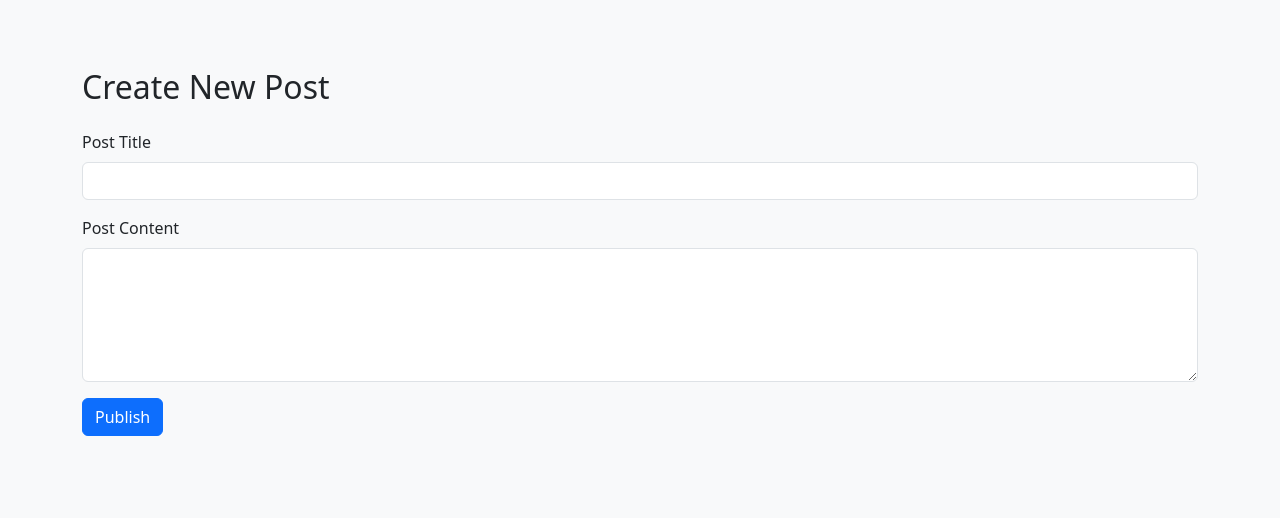
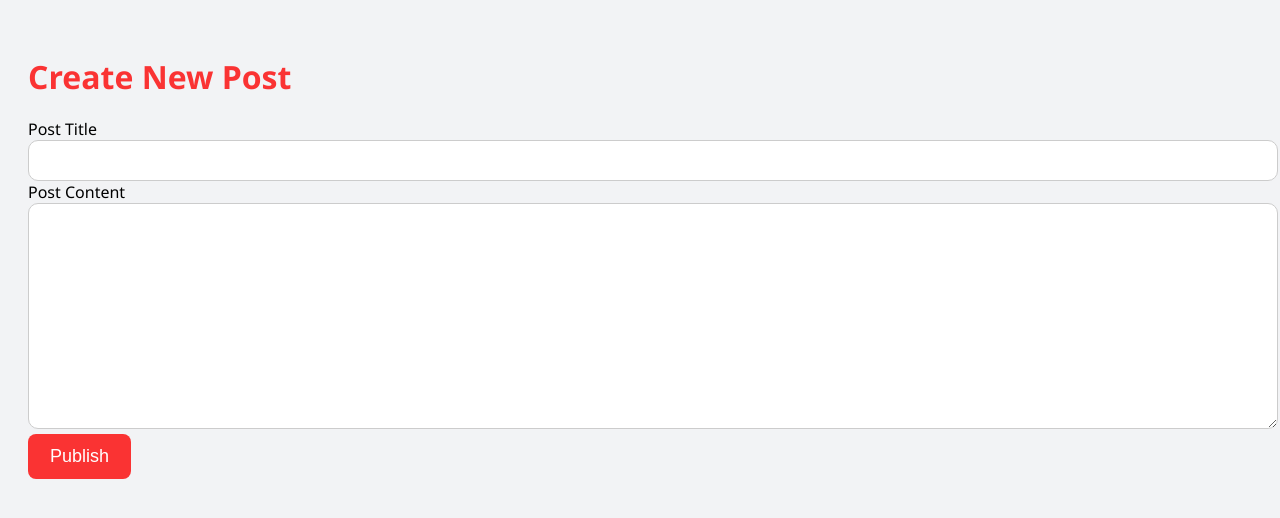
Before and after one commit to ATEFALAMRYA/WordPress_P, a PHP site: page /create_post.html in a window 1280 px wide. Shown: the top 518 px of the page. Run offline with PHP 8.4, Linux system fonts and the light colour scheme.

Commit message:
التعديل ما قبل الاخير

```diff
--- a/create_post.html
+++ b/create_post.html
@@ -3,20 +3,10 @@
 <head>
     <meta charset="UTF-8">
     <meta name="viewport" content="width=device-width, initial-scale=1.0">
-    <title>Create Post</title>
-    <link rel="stylesheet" href="https://cdn.jsdelivr.net/npm/bootstrap@5.3.2/dist/css/bootstrap.min.css">
-    <style>
-    body {
-        margin: 0;
-        padding: 20px;     /* ما يزيد المساحة */
-        box-sizing: border-box;
-        background: #f2f3f5;
-    }
-</style>
+    <link rel="stylesheet" href="post.css">
+</head>
 
-</head>
-<body class="bg-light">
-
+<body class="create-post">
 <div class="container mt-5">
     <h2>Create New Post</h2>
 
@@ -25,6 +15,7 @@
             <label class="form-label">Post Title</label>
             <input type="text" id="title" class="form-control" required>
         </div>
+
 
         <div class="mb-3">
             <label class="form-label">Post Content</label>
@@ -41,46 +32,48 @@
 
 //// ============================  الزبده   =========================
 
-
-// اتاكدو من مسار الملف انه موجود ب المكان نفسه و نفس الاسم
-const WP_URL = "http://localhost/wordpress/wp-json/wp/v2/posts";
+//البورت حقت صناعه البوستات
+const WP_URL = "http://127.0.0.1/wordpress/wp-json/wp/v2/posts";
 
 //هنا حط اسم اليوزر الي راح تستعمله
-const USERNAME = "اسم اليوزر";
-
+const USERNAME = "ATEF";
 
 //هنا الابلكيشون باس ورد
-const APP_PASS = "مكانم الابلكيشون باسورد";
+const APP_PASS = "JV7hqtncWXQMVtdGQc7FpG0E";
 
 //// ============================  الزبده   =========================
 
+//لو ضغط ببلش يبدا ينفذ
 document.getElementById("createForm").addEventListener("submit", async (e) => {
     e.preventDefault();
 
+// هنا طريقه الرسل ب الجيسون
     const response = await fetch(WP_URL, {
         method: "POST",
         headers: {
             "Content-Type": "application/json",
             "Authorization": "Basic " + btoa(`${USERNAME}:${APP_PASS}`)
         },
+
+//هنا محتوى البوست الي راح يتسوا
         body: JSON.stringify({
             title: document.getElementById("title").value,
             content: document.getElementById("content").value,
             status: "publish"
         })
     });
-
     const data = await response.json();
 
+// هنا لو تم انشاء البوست يعطيه id + اليرت واذا كانت في مشكله يعطي اليرت للمشكلة
     if (data.id) {
         document.getElementById("result").innerHTML =
-        `<div class="alert alert-success">Post Created Successfully! ID: ${data.id}</div>`;
+        `<div class="alert alert-success">Post Created: ${data.id}</div>`;
     } else {
         document.getElementById("result").innerHTML =
-        `<div class="alert alert-danger">Failed: ${JSON.stringify(data)}</div>`;
+        `<div class="alert alert-danger">Post Failedto creat: ${JSON.stringify(data)}</div>`;
     }
 });
+
 </script>
-
 </body>
 </html>
--- /dev/null
+++ b/post.css
@@ -0,0 +1,74 @@
+.all-post,
+.create-post {
+    background: #f2f3f5;
+    padding: 20px;
+    font-family: "Segoe UI", Arial, sans-serif;
+}
+
+.all-post .card,
+.create-post .card {
+    background: #ffffff;
+    border-radius: 0px;
+    padding: 20px;
+    box-shadow: 0px 4px 12px rgba(0,0,0,0.1);
+}
+
+.all-post h2,
+.create-post h2 {
+    color: #fa3333;
+    font-size: 32px;
+    font-weight: bold;
+    margin-bottom: 20px;
+}
+
+.all-post button,
+.create-post button {
+    background: #fa3333;
+    color: white;
+    border: none;
+    padding: 12px 22px;
+    border-radius: 8px;
+    cursor: pointer;
+    font-size: 18px;
+    transition: 0.2s ease-in-out;
+}
+
+.create-post button:hover {
+    background: #bd2f2f;
+}
+
+.create-post input {
+    border-radius: 10px;
+    padding: 12px;
+    border: 1px solid #ccc;
+    width: 100%;
+}
+
+.create-post textarea {
+    border-radius: 10px;
+    padding: 12px;
+    border: 1px solid #ccc;
+    width: 100%;
+    height: 200px;
+}
+
+.create-post input:focus {
+    border-color: #1b4d17;
+}
+
+.all-post .card h4 {
+    font-size: 22px;
+    color: #333;
+}
+
+.all-post small {
+    font-weight: bold;
+    color: #555;
+}
+
+.post-card {
+    background: #ffffff;
+    padding: 20px;
+    border: 1px solid #e3e3e3;
+    margin-bottom: 10px;
+}
```
Also changed, not shown: Dashboard.php (+23 -35 lines), all_post.html (+16 -12 lines).
